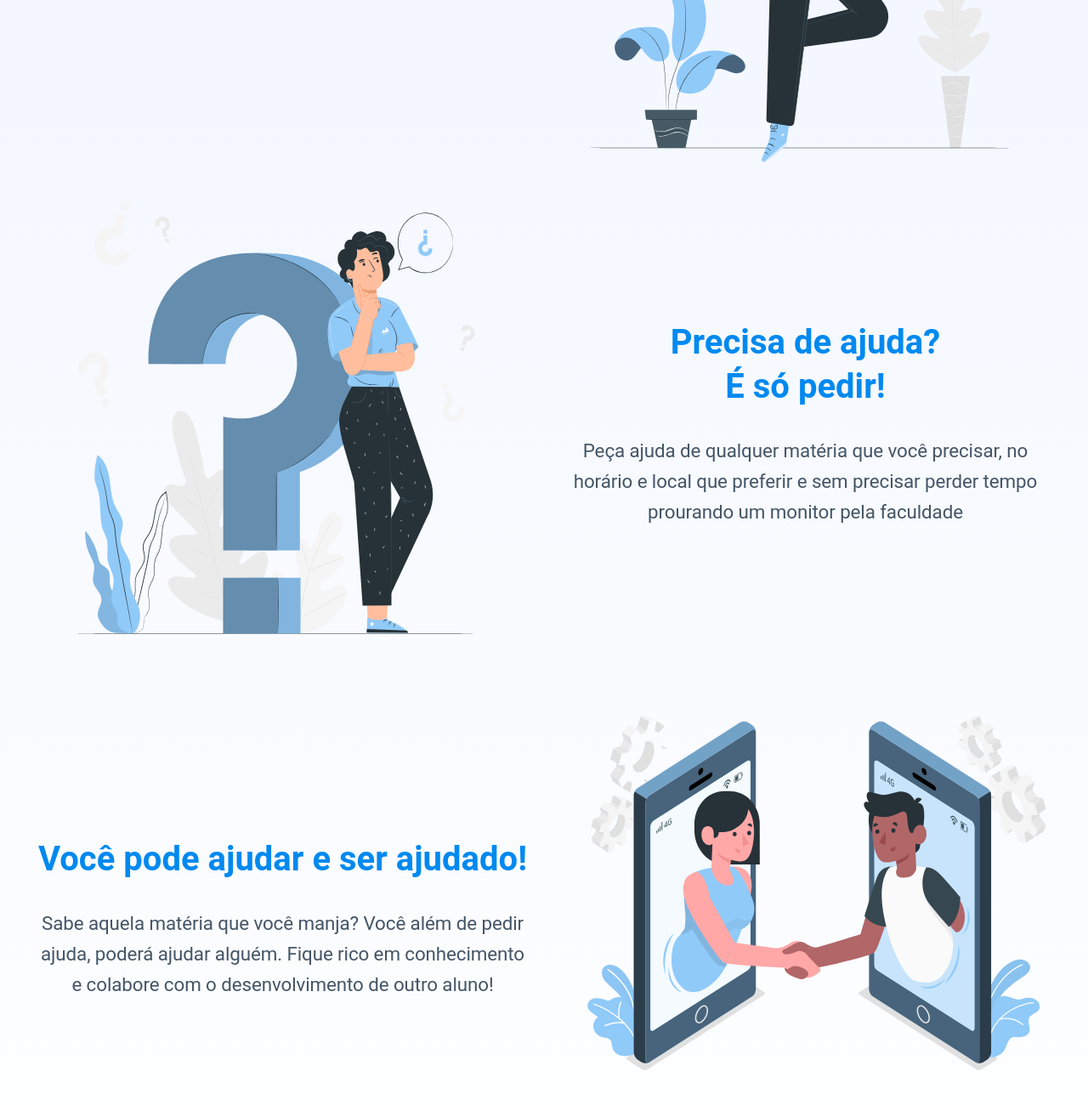
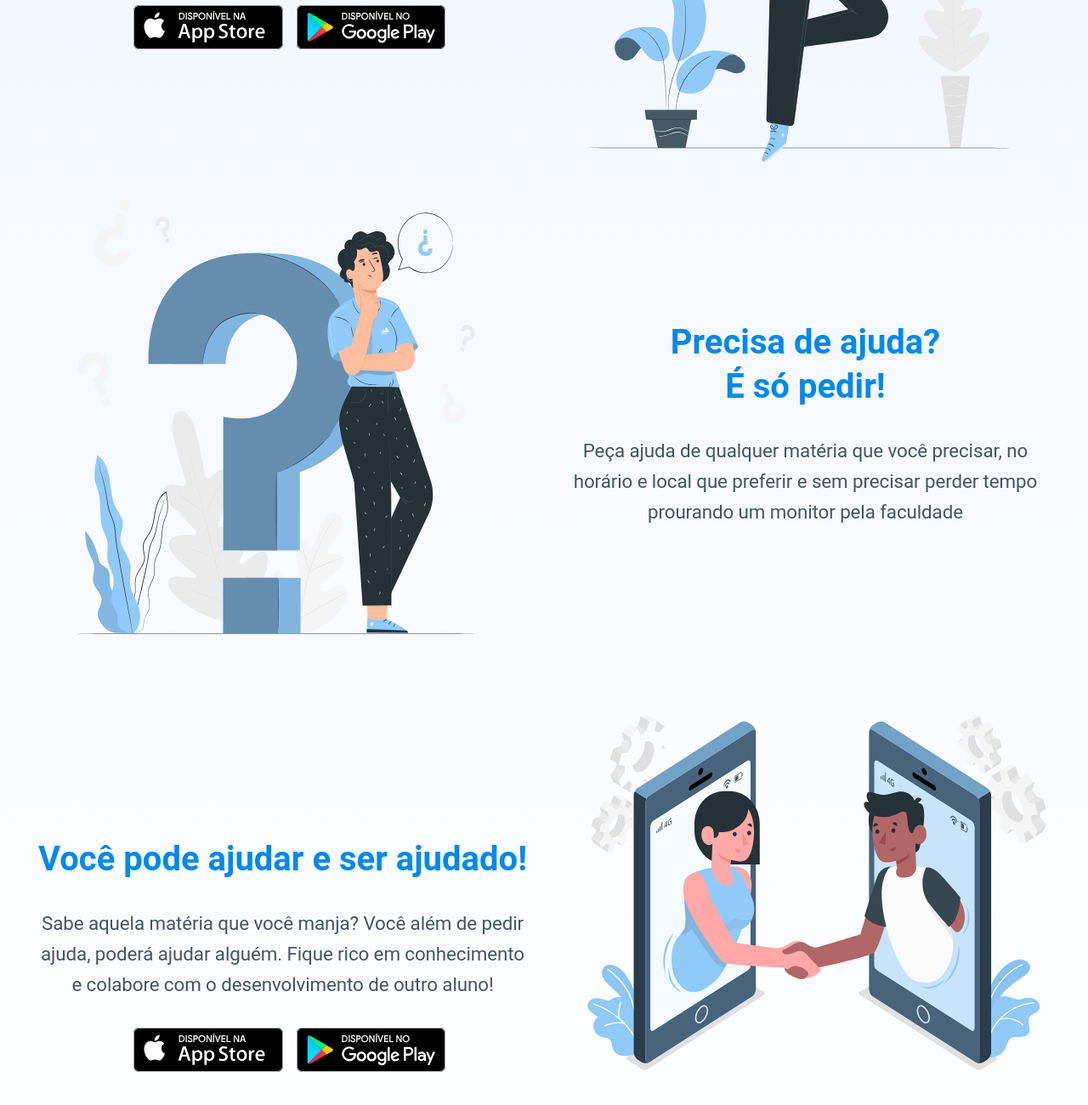
Before and after one commit to fatecoins/monitec, a plain HTML site: page index.html in a window 1280 px wide. Shown: the part 566-1866 px from the top of the page at 85% size. Drawn offline with Linux system fonts and the light colour scheme.

Commit message:
incluindo links das lojas para baixar o app

```diff
--- a/index.html
+++ b/index.html
@@ -33,6 +33,16 @@
                     <p class="col-wide">
                         Encontre monitores que irão te ajudar a tirar aquele notão na matéria que você precisa, no horário que preferir e sem sair do lugar!
                     </p>
+
+                    <div class="badges">
+                        <a href="https://apps.apple.com/br/app/monitec/id1545375160?l" target="_blank">
+                            <img src="img/ios-appstore-badge.svg" alt="Baixe o app disponível na App Store">
+                        </a>
+
+                        <a href="https://play.google.com/store/apps/details?id=br.com.appmonitec" target="_blank">
+                            <img src="img/android-googleplay-badge.svg" alt="Baixe o app disponível na Google Play">
+                        </a>
+                    </div>
                 </div>
 
                 <img class="img-1" src="img/monitec.svg" alt="O app que vai te ajudar a ganhar aquele notão!">
@@ -61,6 +71,16 @@
                     <p class="col-wide">
                         Sabe aquela matéria que você manja? Você além de pedir ajuda, poderá ajudar alguém. Fique rico em conhecimento e colabore com o desenvolvimento de outro aluno!
                     </p>
+
+                    <div class="badges">
+                        <a href="https://apps.apple.com/br/app/monitec/id1545375160?l" target="_blank">
+                            <img src="img/ios-appstore-badge.svg" alt="Baixe o app disponível na App Store">
+                        </a>
+
+                        <a href="https://play.google.com/store/apps/details?id=br.com.appmonitec" target="_blank">
+                            <img src="img/android-googleplay-badge.svg" alt="Baixe o app disponível na Google Play">
+                        </a>
+                    </div>
                 </div>
 
                 <img class="img-3" src="img/you-can-help.svg" alt="O app que vai te ajudar a ganhar aquele notão!">
--- a/style/index.scss
+++ b/style/index.scss
@@ -156,6 +156,17 @@ img {
             // fazendo a img se expandir por 2 linhas
             grid-row: span 2;
             justify-self: flex-end;
+        }
+
+        .badges {
+            display: flex;
+            justify-content: center;
+            margin-top: 2rem;
+
+            a {
+                width: 30%;
+                padding-left: 1rem;
+            }
         }
     }
 
```
Also changed, not shown: img/android-googleplay-badge.svg (added), img/ios-appstore-badge.svg (added), style/index.css, 1 other file.
